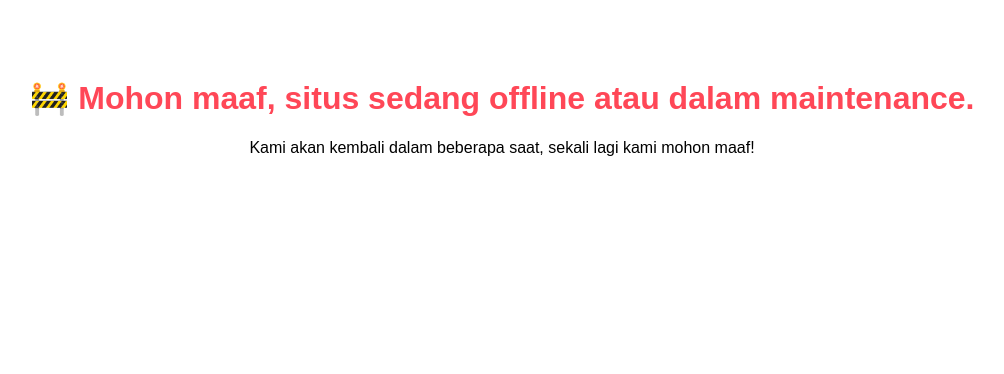
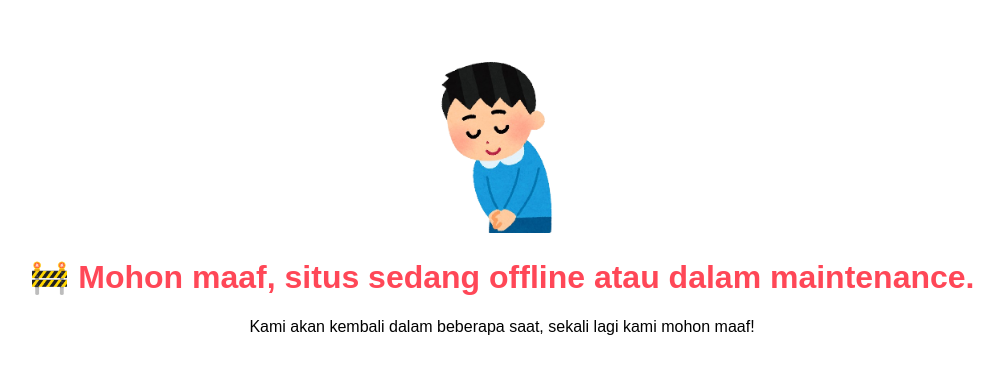
Before and after one commit to smkdb2jbg/baseweb_repos, a plain HTML site: page index.html in a window 1280 px wide. Shown: the whole page, without its empty margins (138-1142 px from the left). Drawn offline with Linux system fonts and the light colour scheme.

Commit message:
Update index.html

```diff
--- a/index.html
+++ b/index.html
@@ -8,6 +8,7 @@
   </style>
 </head>
 <body>
+  <img src="404.png" alt="" width="20%">
   <h1>🚧 Mohon maaf, situs sedang offline atau dalam maintenance.</h1>
   <p>Kami akan kembali dalam beberapa saat, sekali lagi kami mohon maaf!</p>
 </body>
```
